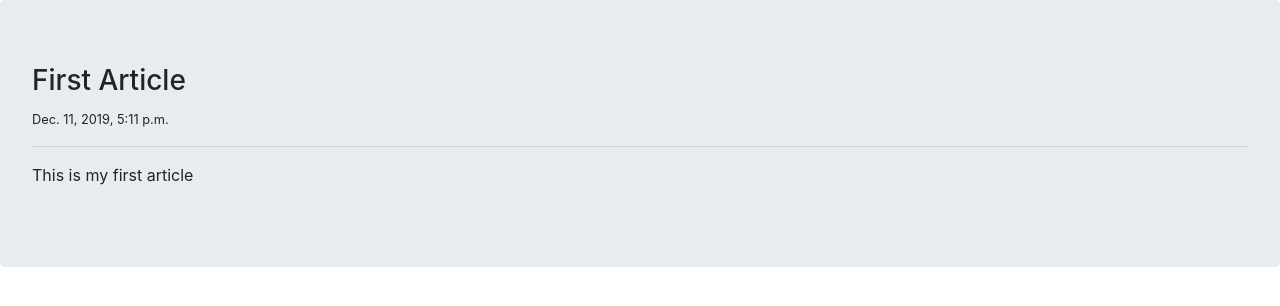
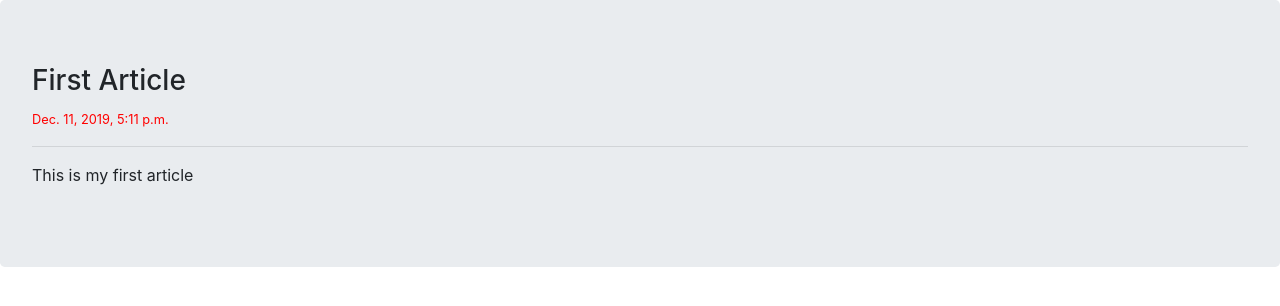
Before and after one commit to amirbigg/django-blog, a Django app: a page that uses templates/base.html in a window 1280 px wide. Shown: the part 56-362 px from the top of the page. Run offline with Django 3.2, Linux system fonts and the light colour scheme; data comes from the database, SQL or seed files in the repository; both versions use the stored data as it was after the commit; some libraries are stand-ins or nearby versions.

Commit message:
add ep24

```diff
--- /dev/null
+++ b/blog/static/blog/css/style.css
@@ -0,0 +1,3 @@
+small {
+    color: red;
+}
--- a/blog/templates/blog/article.html
+++ b/blog/templates/blog/article.html
@@ -1,4 +1,11 @@
 {% extends 'base.html' %}
+{% load static %}
+
+
+{% block custom_tags %}
+<link rel="stylesheet" href="{% static 'blog/css/style.css' %}">
+{% endblock %}
+
 
 {% block content %}
     <h3>{{ article.title }}</h3>
--- a/templates/base.html
+++ b/templates/base.html
@@ -4,6 +4,7 @@
 <meta charset="UTF-8">
 <title>Blog</title>
 <link rel="stylesheet" href="https://stackpath.bootstrapcdn.com/bootstrap/4.4.1/css/bootstrap.min.css" integrity="sha384-Vkoo8x4CGsO3+Hhxv8T/Q5PaXtkKtu6ug5TOeNV6gBiFeWPGFN9MuhOf23Q9Ifjh" crossorigin="anonymous">
+    {% block custom_tags %} {% endblock %}
 </head>
 <body>
 
```
Also changed, not shown: db.sqlite3.
